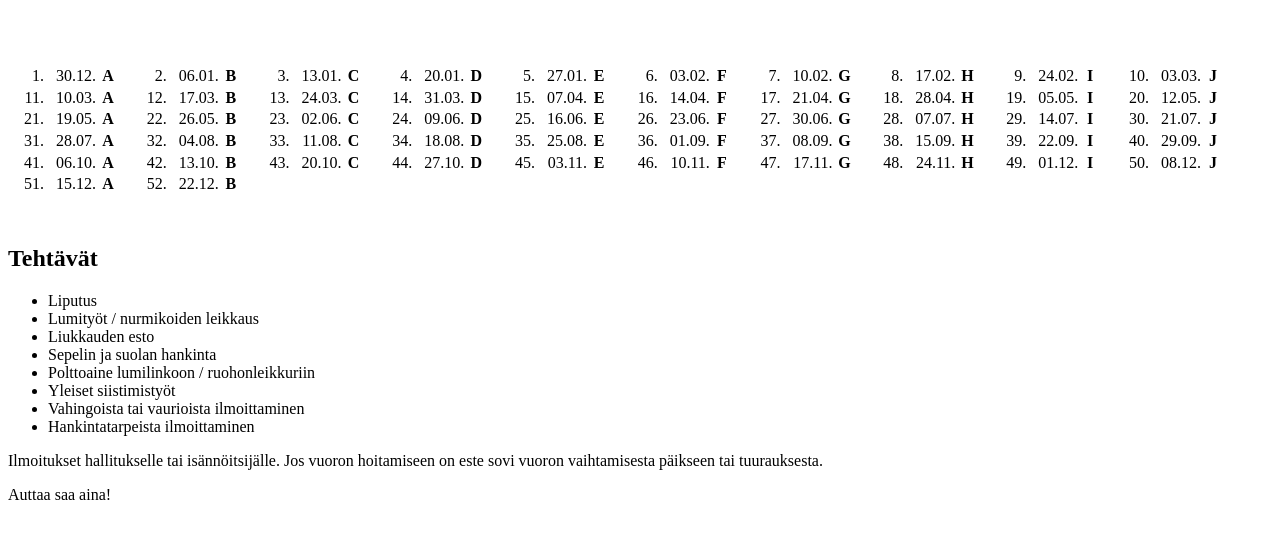
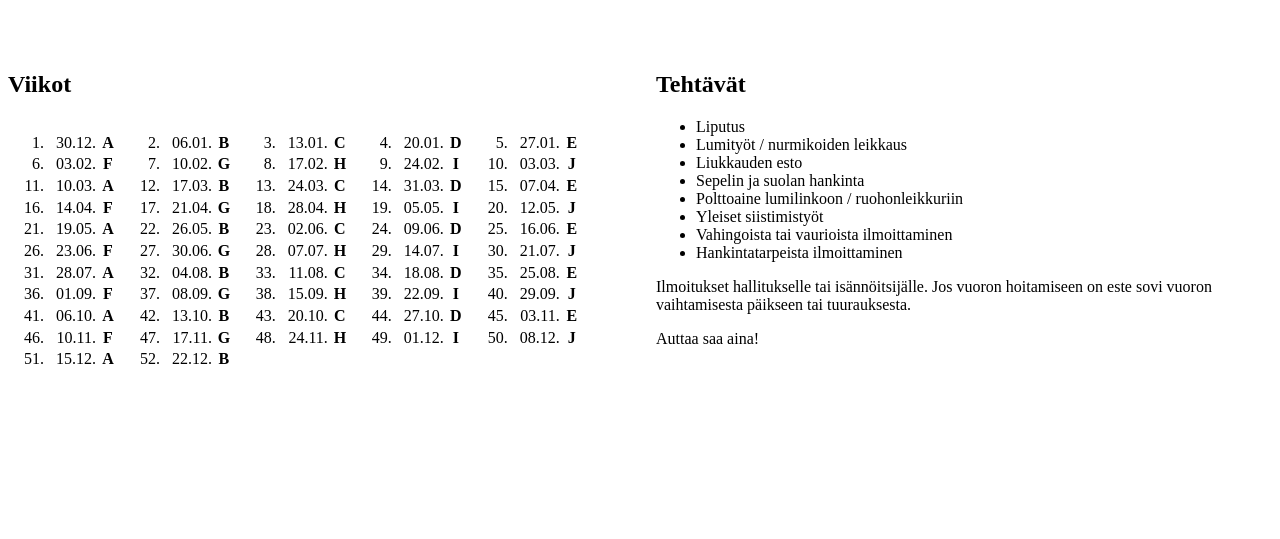
Before and after one commit to Merri/merri.net, an Astro site: page /talonmiesvuorot in a window 1280 px wide. Shown: the part 93-632 px from the top of the page. Built offline with nearby package versions, Linux system fonts and the light colour scheme; Astro itself is replaced by a stand-in of ours.

Commit message:
Fancy layout

```diff
--- a/src/pages/talonmiesvuorot.astro
+++ b/src/pages/talonmiesvuorot.astro
@@ -48,6 +48,12 @@ const initialYear = Number(now.slice(0, 4)) + (Number(now.slice(5, 7)) > 10 ? 1
 				gap: 0.5ex;
 				grid-template-columns: repeat(auto-fit, minmax(min(100%, 14ch), 1fr));
 				margin: 1rem 0 2rem;
+			}
+
+			.columns {
+				display: grid;
+				gap: 2rem;
+				grid-template-columns: repeat(auto-fit, minmax(min(100%, 20rem), 1fr));
 			}
 
 			.viikkovuoro {
@@ -215,7 +221,12 @@ const initialYear = Number(now.slice(0, 4)) + (Number(now.slice(5, 7)) > 10 ? 1
 					<span id="next-year" hidden>Seuraava vuosi</span>
 				</button>
 			</header>
-			<section id="viikkovuorot"></section>
+			<div class="columns">
+				<section>
+					<h2 data-text="heading5">Viikot</h2>
+					<div id="viikkovuorot"></div>
+				</section>
+				<section>
 					<h2 data-text="heading5">Tehtävät</h2>
 					<ul>
 						<li>Liputus</li>
@@ -228,10 +239,12 @@ const initialYear = Number(now.slice(0, 4)) + (Number(now.slice(5, 7)) > 10 ? 1
 						<li>Hankintatarpeista ilmoittaminen</li>
 					</ul>
 					<p>
-				Ilmoitukset hallitukselle tai isännöitsijälle. Jos vuoron hoitamiseen on este sovi vuoron vaihtamisesta
-				päikseen tai tuurauksesta.
+						Ilmoitukset hallitukselle tai isännöitsijälle. Jos vuoron hoitamiseen on este sovi vuoron
+						vaihtamisesta päikseen tai tuurauksesta.
 					</p>
 					<p>Auttaa saa aina!</p>
+				</section>
+			</div>
 		</vuorojen-parametrit>
 	</body>
 </html>
```
Lines whose indentation alone changed are shown as unchanged.
